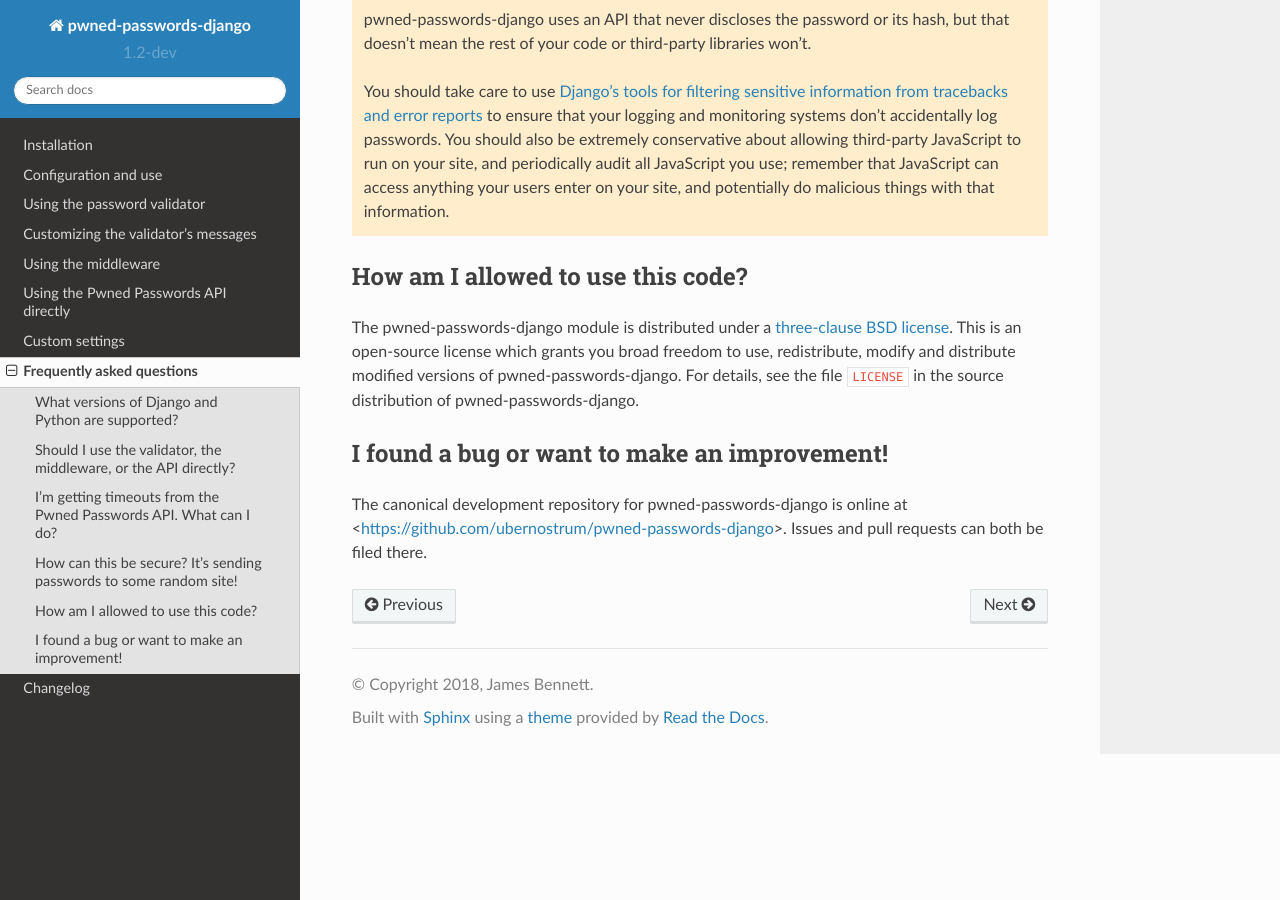
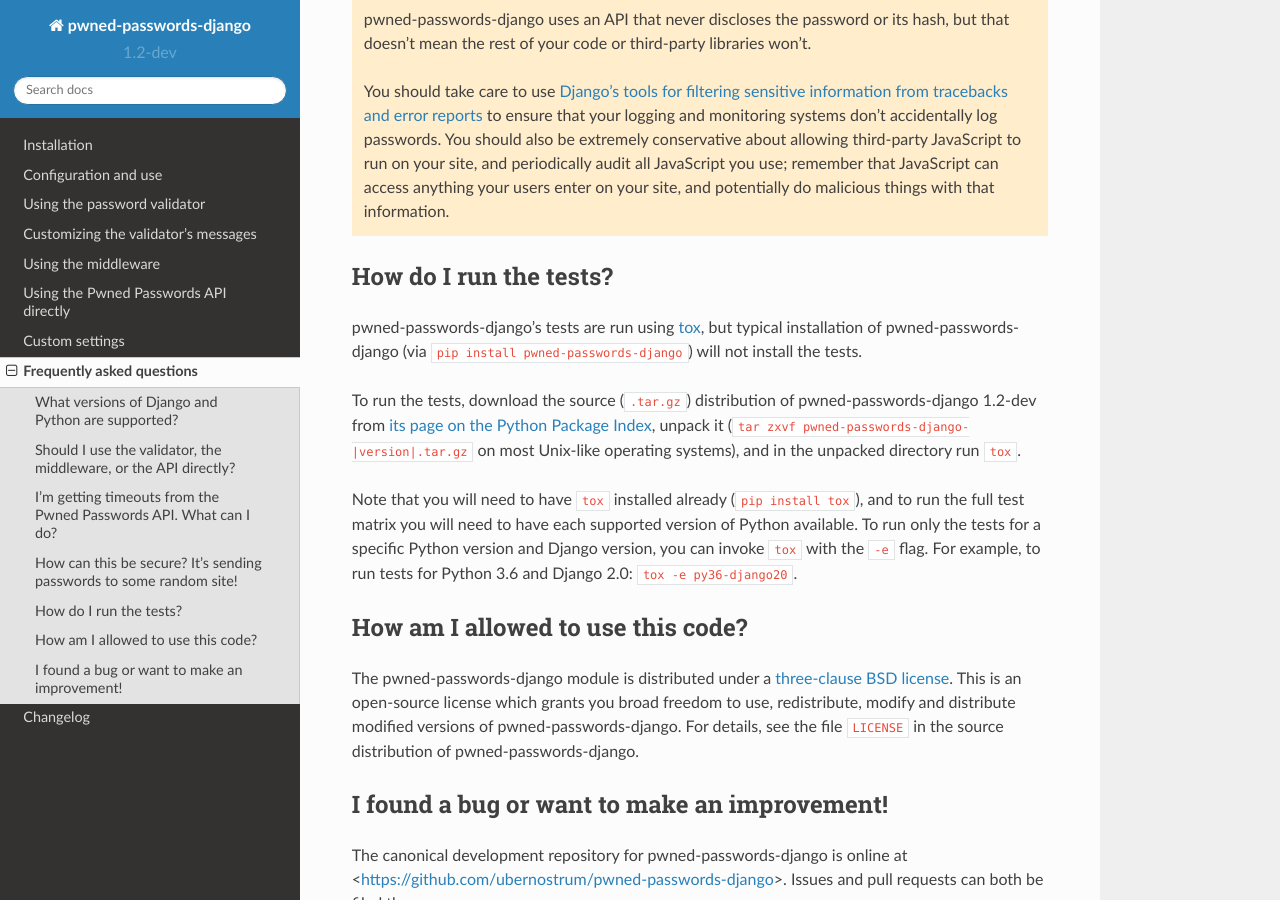
Before and after one commit to ubernostrum/pwned-passwords-django, a Sphinx documentation site: the page built from docs/faq.rst, in a window 1280 px wide and 900 px high, scrolled down 1470 px. Built offline with Sphinx 7.4.7 and the Read the Docs theme 2.0.0, drawn with Linux system fonts in a browser that asks for light colours.

Commit message:
Some more documentation updates.

```diff
--- a/docs/faq.rst
+++ b/docs/faq.rst
@@ -91,6 +91,29 @@
    potentially do malicious things with that information.
 
 
+How do I run the tests?
+-----------------------
+
+pwned-passwords-django's tests are run using `tox
+<https://tox.readthedocs.io/>`_, but typical installation of
+pwned-passwords-django (via ``pip install pwned-passwords-django``)
+will not install the tests.
+
+To run the tests, download the source (``.tar.gz``) distribution of
+pwned-passwords-django |release| from `its page on the Python Package
+Index <https://pypi.org/project/pwned-passwords-django/>`_, unpack it
+(``tar zxvf pwned-passwords-django-|version|.tar.gz`` on most
+Unix-like operating systems), and in the unpacked directory run
+``tox``.
+
+Note that you will need to have ``tox`` installed already (``pip
+install tox``), and to run the full test matrix you will need to have
+each supported version of Python available. To run only the tests for
+a specific Python version and Django version, you can invoke ``tox``
+with the ``-e`` flag. For example, to run tests for Python 3.6 and
+Django 2.0: ``tox -e py36-django20``.
+
+
 How am I allowed to use this code?
 ----------------------------------
 
--- a/docs/index.rst
+++ b/docs/index.rst
@@ -12,13 +12,13 @@
 There are three main components to this:
 
 * :ref:`A password validator <validator>` which checks the Pwned
-  Passwords database
+  Passwords database.
 
 * :ref:`A middleware <middleware>` which automatically checks certain
-  request payloads against the Pwned Passwords database
+  request payloads against the Pwned Passwords database.
 
 * :ref:`Code providing direct access <api>` to the Pwned Passwords
-  database
+  database.
 
 All three use a secure, anonymized API which never transmits the
 password or its hash to any third party. To learn more, see :ref:`the
--- a/docs/validator.rst
+++ b/docs/validator.rst
@@ -67,8 +67,8 @@
 Customizing the validator's messages
 ====================================
 
-To change the error or help messages shown to the user, you can set
-them in the ``OPTIONS`` dictionary like so:
+To change the error or help messages shown to the user, you can pass
+``OPTIONS`` when adding the validator to your settings:
 
 .. code-block:: python
 
```
